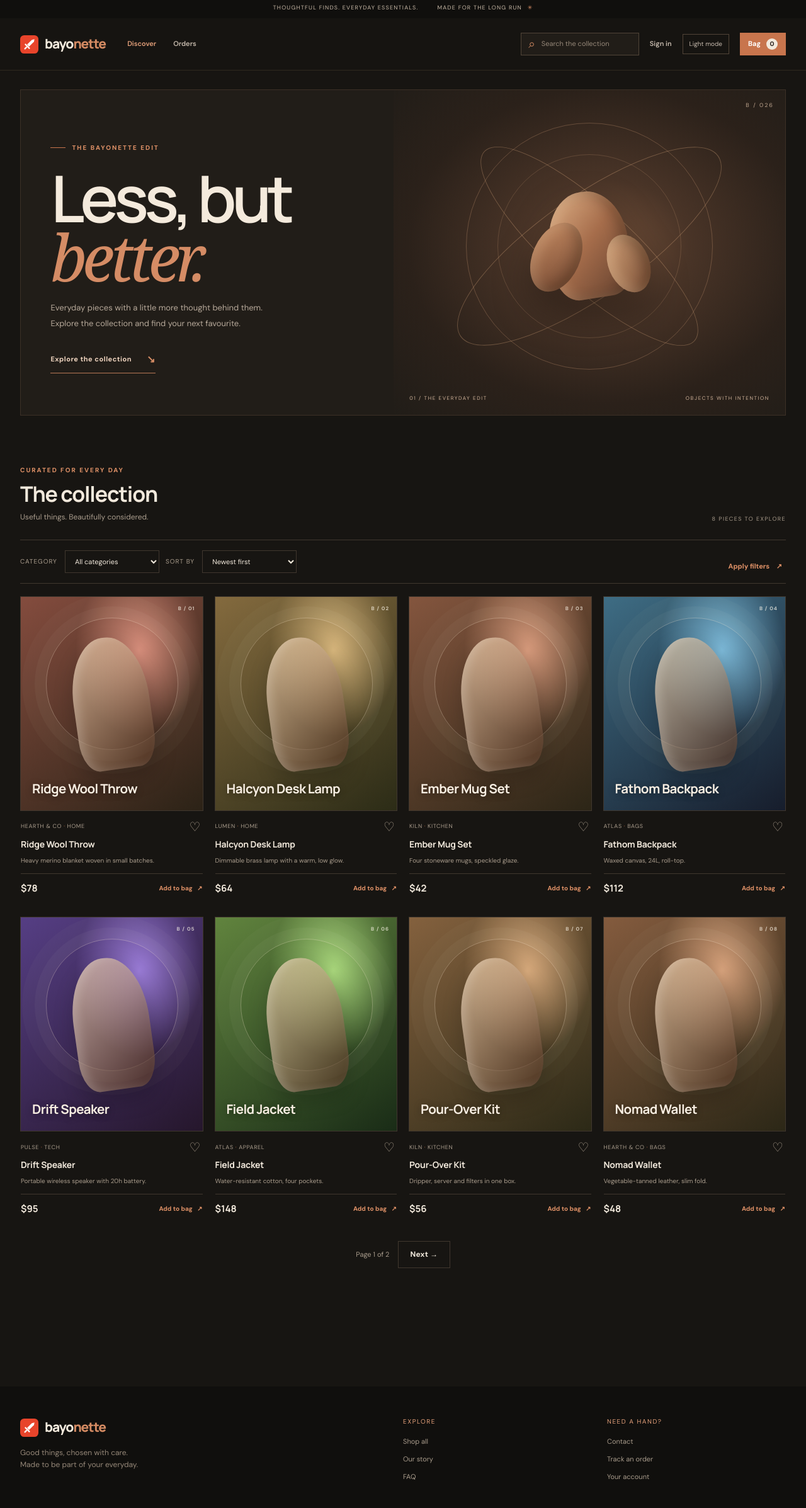
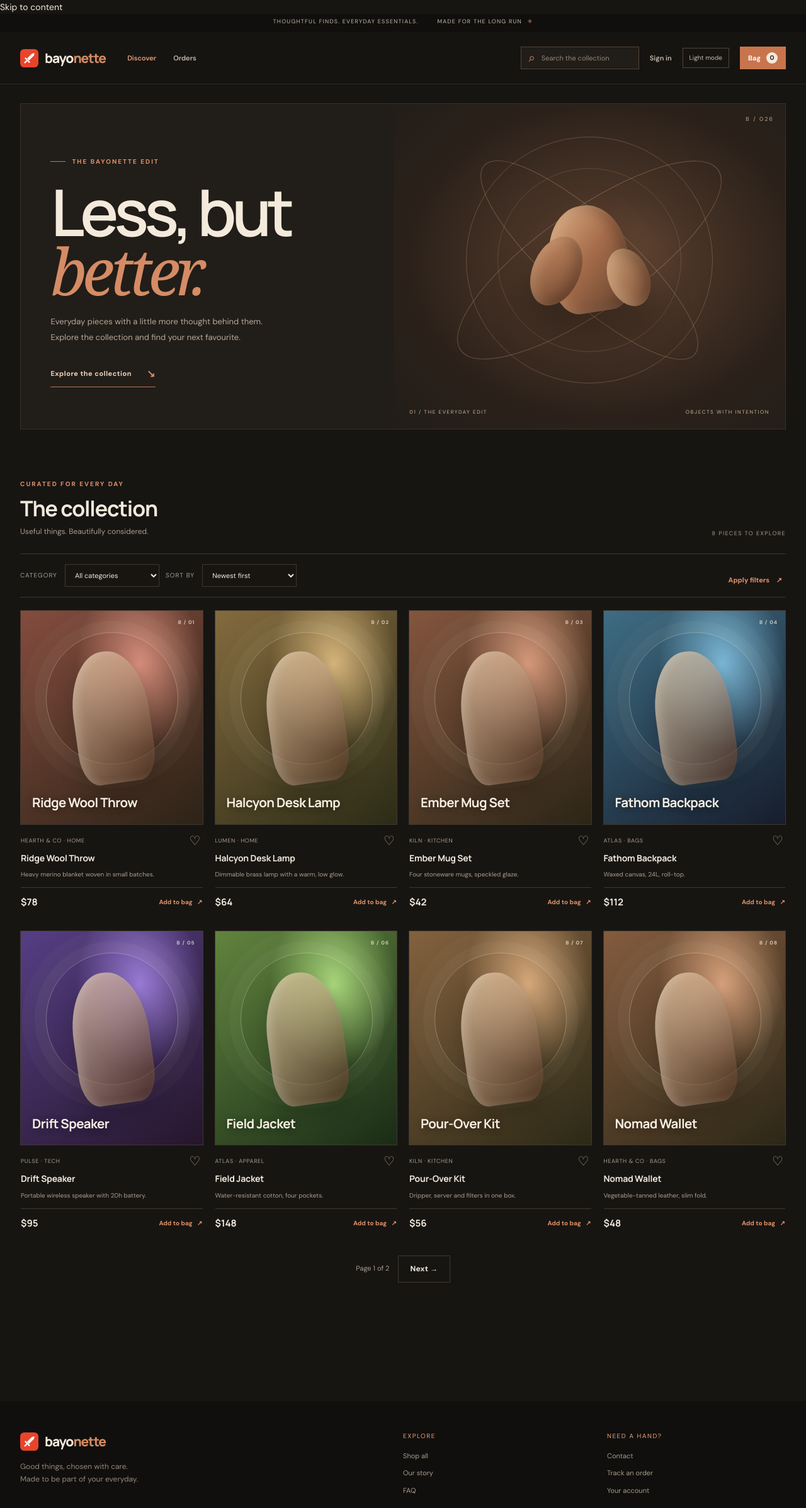
Before and after one commit to PainQisGod/bayonette, a Flask app: page / in a window 1280 px wide. Shown: the top 2395 px of the page at 63% size. Run offline with Flask 3, Linux system fonts and the light colour scheme; data comes from the database, SQL or seed files in the repository; data that the repository does not hold is empty.

Commit message:
Add keyboard skip navigation

```diff
--- a/templates/base.html
+++ b/templates/base.html
@@ -6,6 +6,7 @@
 <link rel="icon" type="image/svg+xml" href="{{ url_for('static', filename='img/favicon.svg') }}"><meta name="csrf-token" content="{{ csrf_token() }}">
 <link rel="stylesheet" href="{{ url_for('static', filename='css/base.css') }}"><link rel="stylesheet" href="{{ url_for('static', filename='css/shop.css') }}"><link rel="stylesheet" href="{{ url_for('static', filename='css/pages.css') }}">{% if admin_access %}<link rel="stylesheet" href="{{ url_for('static', filename='css/admin.css') }}">{% endif %}
 <script src="{{ url_for('static', filename='js/main.js') }}"></script></head><body>
+<a class="skip-link" href="#main-content">Skip to content</a>
 <div class="announcement"><span>Thoughtful finds. Everyday essentials.</span><span>Made for the long run <span class="announcement-mark">✳</span></span></div>
 <header class="site-header"><div class="container topbar">
 <a class="logo" href="/" aria-label="Bayonette home"><img src="{{ url_for('static', filename='img/logo.svg') }}" alt=""><span class="logo-word">bayo<span>nette</span></span></a>
@@ -13,7 +14,7 @@
 <div class="header-actions"><form class="search-form" action="/" role="search"><span aria-hidden="true">⌕</span><input name="q" aria-label="Search products" placeholder="Search the collection" value="{{ q or '' }}"></form>
 {% if session.email %}<a class="header-text-link" href="/profile">Account</a><form class="inline" method="post" action="/logout"><button class="header-text-link" type="submit">Sign out</button></form>{% else %}<a class="header-text-link" href="/login">Sign in</a>{% endif %}
 <button class="theme-btn" id="theme-toggle" type="button" aria-label="Toggle color theme">Light mode</button><a class="cart-link" href="/cart"><span>Bag</span><span class="cart-count" id="cart-count">{{ cart_count }}</span></a></div></div></header>
-<main class="container">{% for message in get_flashed_messages() %}<div class="flash" role="status">{{ message }}</div>{% endfor %}{% block content %}{% endblock %}</main>
+<main class="container" id="main-content" tabindex="-1">{% for message in get_flashed_messages() %}<div class="flash" role="status">{{ message }}</div>{% endfor %}{% block content %}{% endblock %}</main>
 <footer class="site-footer"><div class="container footer-main"><div class="footer-brand"><a class="logo" href="/"><img src="{{ url_for('static', filename='img/logo.svg') }}" alt=""><span class="logo-word">bayo<span>nette</span></span></a><p>Good things, chosen with care.<br>Made to be part of your everyday.</p></div><div class="footer-column"><span class="footer-heading">Explore</span><a href="/">Shop all</a><a href="/about">Our story</a><a href="/faq">FAQ</a></div><div class="footer-column"><span class="footer-heading">Need a hand?</span><a href="/contact">Contact</a><a href="/orders">Track an order</a><a href="/profile">Your account</a></div></div><div class="container footer-bottom"><span>© 2026 Bayonette</span><span>Considered goods. No unnecessary noise.</span></div></footer>
 <div id="toast" role="status" aria-live="polite"></div><script>
 document.addEventListener("DOMContentLoaded",()=>{const token=document.querySelector('meta[name="csrf-token"]')?.content;if(!token)return;document.querySelectorAll('form[method="post" i]').forEach(form=>{if(form.querySelector('input[name="csrf_token"]'))return;const field=document.createElement("input");field.type="hidden";field.name="csrf_token";field.value=token;form.appendChild(field);});});
```
